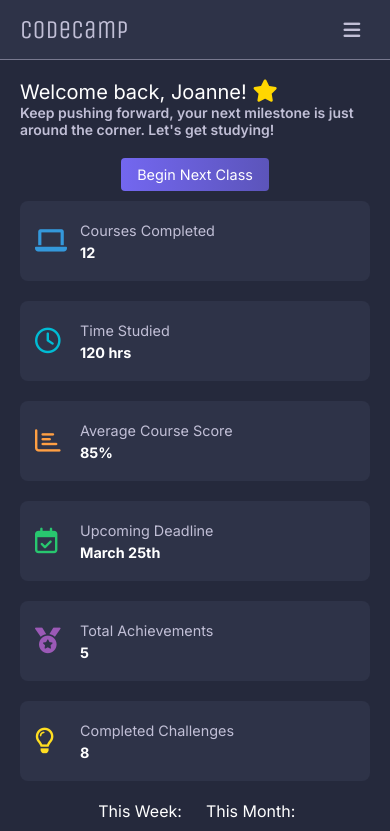
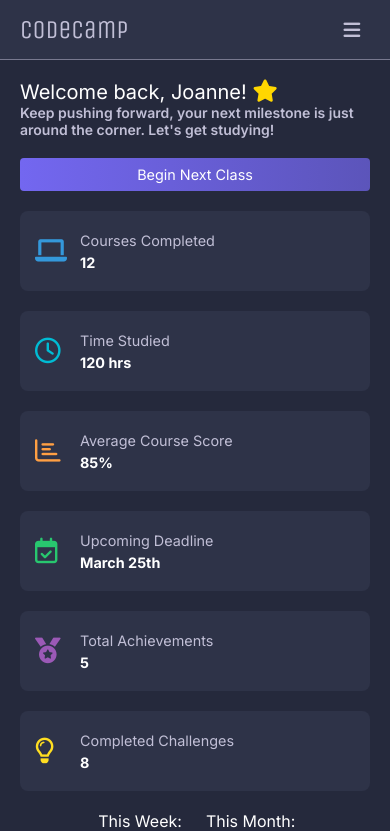
Before and after one commit to joseph-johnson27001/education-dashboard, a Vue app: page / in a window 390 px wide. Shown: the top 831 px of the page. Built offline with nearby package versions, Linux system fonts and the light colour scheme.

Commit message:
Buttom small vps fix

```diff
--- a/src/views/HomePage.vue
+++ b/src/views/HomePage.vue
@@ -426,6 +426,7 @@
   border-radius: 4px;
   cursor: pointer;
   transition: background-color 0.2s linear;
+  margin-left: 10px;
   margin-bottom: 10px;
 }
 
@@ -510,7 +511,20 @@
     align-items: center;
   }
   .start-next-class-button-container {
+    display: flex;
+    width: 100%;
+    justify-content: center;
+    margin-bottom: 10px;
+    margin-left: 0;
+  }
+  button {
     margin: auto;
+    width: 100%;
+    max-width: 500px;
+  }
+  .next-class-button {
+    margin-left: 0;
+    margin-right: 0;
   }
 }
 </style>
```
